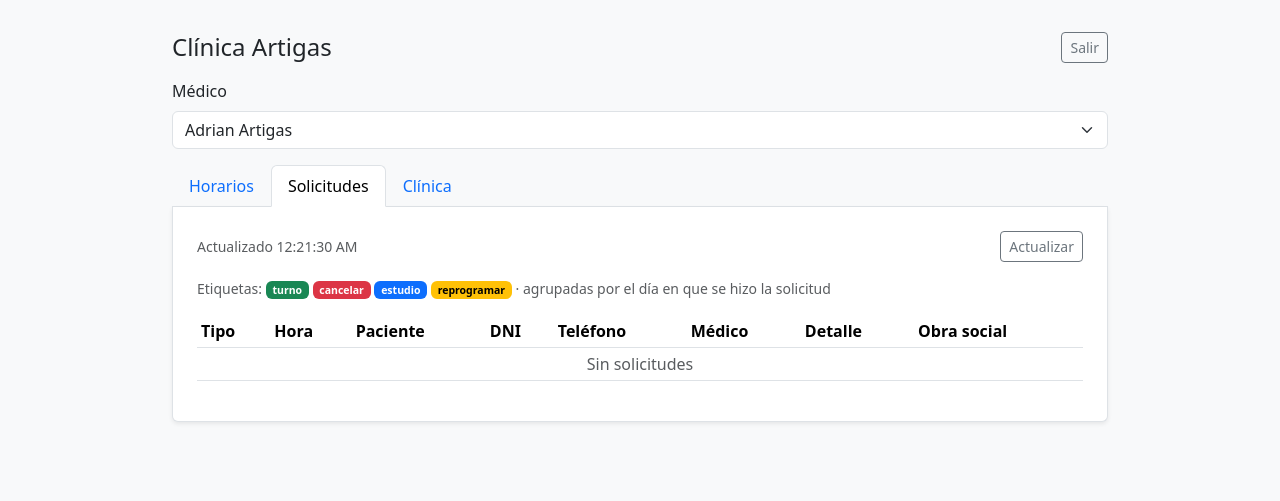
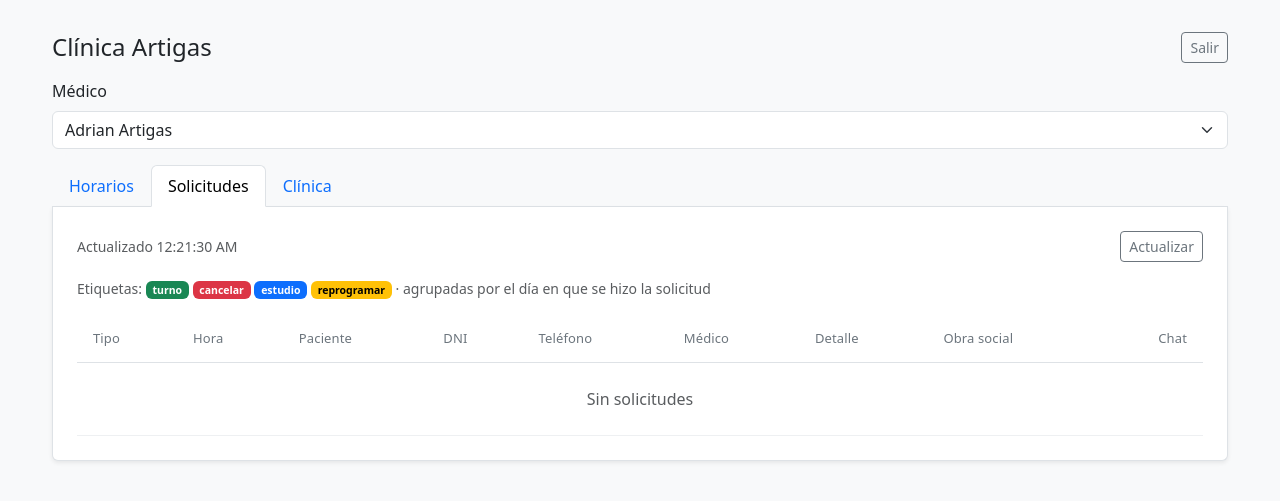
Before and after one commit to VesselVI/Chatbot__Artigas_n8n, a FastAPI app: page / in a window 1280 px wide, after a click on "Solicitudes". Shown: the top 501 px of the page. Run offline with FastAPI, Linux system fonts and the light colour scheme; the visitor is signed in with stand-in values (Sample User, id 1); data comes from the database, SQL or seed files in the repository; data that the repository does not hold is empty.

Commit message:
Add Abrir Chat deep links and clearer Solicitudes table layout.
Secretaries can open the Chatwoot conversation for each solicitud in a reused tab, with roomier columns for day-to-day triage.

Co-authored-by: Cursor <cursoragent@cursor.com>

```diff
--- a/dashboard/app.py
+++ b/dashboard/app.py
@@ -385,6 +385,17 @@ def normalize_tipo(value: Any) -> str:
     return tipo
 
 
+def chatwoot_conversation_url(conversation_id: Any) -> str | None:
+    cid = str(conversation_id or "").strip()
+    if not cid:
+        return None
+    host = (env("CHATWOOT_HOST") or env("DOMAIN") or "").strip().lstrip(".")
+    if not host:
+        return None
+    account_id = (env("CHATWOOT_ACCOUNT_ID") or "2").strip() or "2"
+    return f"https://chat.{host}/app/accounts/{account_id}/conversations/{cid}"
+
+
 @app.get("/api/solicitudes")
 @login_required
 async def api_solicitudes(request: Request):
@@ -405,7 +416,7 @@ async def api_solicitudes(request: Request):
             f"""
             SELECT id, created_at, phone, nombre, dni, obra_social,
                    telefono_contacto, medico, horario_preferido, status,
-                   {tipo_sql}
+                   conversation_id, {tipo_sql}
             FROM turno_solicitudes
             ORDER BY created_at DESC
             LIMIT 200
@@ -444,6 +455,8 @@ async def api_solicitudes(request: Request):
                 "medico": r["medico"] or "-",
                 "horario_preferido": r["horario_preferido"] or "-",
                 "status": r["status"],
+                "conversation_id": r.get("conversation_id") or None,
+                "chat_url": chatwoot_conversation_url(r.get("conversation_id")),
             }
         )
 
--- a/dashboard/templates/index.html
+++ b/dashboard/templates/index.html
@@ -5,9 +5,85 @@
   <meta name="viewport" content="width=device-width, initial-scale=1.0">
   <title>Clínica Artigas — Dashboard</title>
   <link href="https://cdn.jsdelivr.net/npm/bootstrap@5.3.3/dist/css/bootstrap.min.css" rel="stylesheet">
+  <style>
+    .dash-wrap {
+      max-width: 1200px;
+      margin-top: 32px;
+      margin-bottom: 48px;
+    }
+    .solicitudes-table {
+      --bs-table-bg: transparent;
+      margin-bottom: 0;
+      border-collapse: separate;
+      border-spacing: 0;
+    }
+    .solicitudes-table thead th {
+      color: #6c757d;
+      font-weight: 500;
+      font-size: 0.8125rem;
+      letter-spacing: 0.01em;
+      border-bottom-width: 1px;
+      padding: 0.85rem 1rem;
+      white-space: nowrap;
+      background: #fff;
+    }
+    .solicitudes-table tbody td {
+      padding: 1rem;
+      vertical-align: middle;
+      border-color: #eef0f2;
+      color: #212529;
+    }
+    .solicitudes-table tbody tr.day-group th {
+      background: #f8f9fa;
+      color: #495057;
+      font-weight: 600;
+      font-size: 0.875rem;
+      padding: 0.75rem 1rem;
+      border-bottom: 1px solid #e9ecef;
+    }
+    .solicitudes-table .col-medico,
+    .solicitudes-table .col-detalle,
+    .solicitudes-table .col-obra {
+      min-width: 9rem;
+      max-width: 16rem;
+      white-space: normal;
+      word-break: break-word;
+    }
+    .solicitudes-table .col-paciente {
+      min-width: 8rem;
+      font-weight: 600;
+    }
+    .btn-abrir-chat {
+      display: inline-block;
+      padding: 0.35rem 0.85rem;
+      font-size: 0.8125rem;
+      font-weight: 500;
+      line-height: 1.4;
+      color: #0d6efd;
+      background: #fff;
+      border: 1px solid #0d6efd;
+      border-radius: 0.375rem;
+      text-decoration: none;
+      white-space: nowrap;
+      transition: background-color 0.15s ease, color 0.15s ease, border-color 0.15s ease;
+    }
+    .btn-abrir-chat:hover,
+    .btn-abrir-chat:focus {
+      color: #fff;
+      background: #0d6efd;
+      border-color: #0d6efd;
+    }
+    .btn-abrir-chat.is-disabled {
+      color: #adb5bd;
+      border-color: #dee2e6;
+      background: #f8f9fa;
+      pointer-events: none;
+      cursor: default;
+    }
+  </style>
 </head>
 <body class="bg-light">
-  <div class="container" style="max-width: 960px; margin-top: 32px; margin-bottom: 48px;">
+  <div class="container dash-wrap">
 
     <div class="d-flex justify-content-between align-items-center mb-3">
       <h4 class="mb-0">Clínica Artigas</h4>
@@ -133,7 +209,7 @@
           · agrupadas por el día en que se hizo la solicitud
         </p>
         <div class="table-responsive">
-          <table class="table table-sm align-middle">
+          <table class="table solicitudes-table align-middle">
             <thead>
               <tr>
                 <th>Tipo</th>
@@ -144,6 +220,7 @@
                 <th>Médico</th>
                 <th>Detalle</th>
                 <th>Obra social</th>
+                <th class="text-end">Chat</th>
               </tr>
             </thead>
             <tbody id="solicitudes-tbody"></tbody>
@@ -433,17 +510,25 @@
       return `<span class="badge ${cls}">${escapeHtml(t)}</span>`;
     }
 
+    function chatAction(b) {
+      if (b.chat_url) {
+        return `<a class="btn-abrir-chat" href="${escapeHtml(b.chat_url)}" target="chatwoot" rel="noopener">Abrir Chat</a>`;
+      }
+      return `<span class="btn-abrir-chat is-disabled" title="Sin conversación vinculada">Abrir Chat</span>`;
+    }
+
     function solicitudRow(b) {
       return `
             <tr>
               <td>${tipoBadge(b.tipo)}</td>
               <td class="text-nowrap">${escapeHtml(b.hora || '-')}</td>
-              <td>${escapeHtml(b.nombre)}</td>
+              <td class="col-paciente">${escapeHtml(b.nombre)}</td>
               <td class="text-nowrap">${escapeHtml(b.dni || '-')}</td>
               <td class="text-nowrap">${escapeHtml(b.telefono_contacto || b.phone)}</td>
-              <td>${escapeHtml(b.medico)}</td>
-              <td>${escapeHtml(b.horario_preferido)}</td>
-              <td>${escapeHtml(b.obra_social)}</td>
+              <td class="col-medico">${escapeHtml(b.medico)}</td>
+              <td class="col-detalle">${escapeHtml(b.horario_preferido)}</td>
+              <td class="col-obra">${escapeHtml(b.obra_social)}</td>
+              <td class="text-end">${chatAction(b)}</td>
             </tr>`;
     }
 
@@ -457,11 +542,11 @@
         const data = await res.json();
         const groups = data.dias || [];
         if (!groups.length) {
-          tbody.innerHTML = '<tr><td colspan="8" class="text-center text-muted">Sin solicitudes</td></tr>';
+          tbody.innerHTML = '<tr><td colspan="9" class="text-center text-muted py-4">Sin solicitudes</td></tr>';
         } else {
           tbody.innerHTML = groups.map(g => `
-            <tr class="table-group-divider">
-              <th colspan="8" class="bg-light py-2">${escapeHtml(g.label)}</th>
+            <tr class="day-group">
+              <th colspan="9">${escapeHtml(g.label)}</th>
             </tr>
             ${(g.solicitudes || []).map(solicitudRow).join('')}
           `).join('');
@@ -469,7 +554,7 @@
         statusEl.textContent = 'Actualizado ' + new Date().toLocaleTimeString();
       } catch (err) {
         statusEl.textContent = 'No se pudieron cargar.';
-        tbody.innerHTML = '<tr><td colspan="8" class="text-center text-danger">Error</td></tr>';
+        tbody.innerHTML = '<tr><td colspan="9" class="text-center text-danger py-4">Error</td></tr>';
       }
     }
 
--- a/docker-compose.yml
+++ b/docker-compose.yml
@@ -52,6 +52,9 @@ services:
       DASHBOARD_USERNAME: ${DASHBOARD_USERNAME}
       DASHBOARD_PASSWORD: ${DASHBOARD_PASSWORD}
       DASHBOARD_SECRET_KEY: ${DASHBOARD_SECRET_KEY}
+      DOMAIN: ${DOMAIN}
+      CHATWOOT_HOST: ${CHATWOOT_HOST:-${DOMAIN}}
+      CHATWOOT_ACCOUNT_ID: ${CHATWOOT_ACCOUNT_ID:-2}
       TZ: ${TZ:-America/Argentina/Buenos_Aires}
     depends_on:
       mysql:
```
Also changed, not shown: 1 other file.
